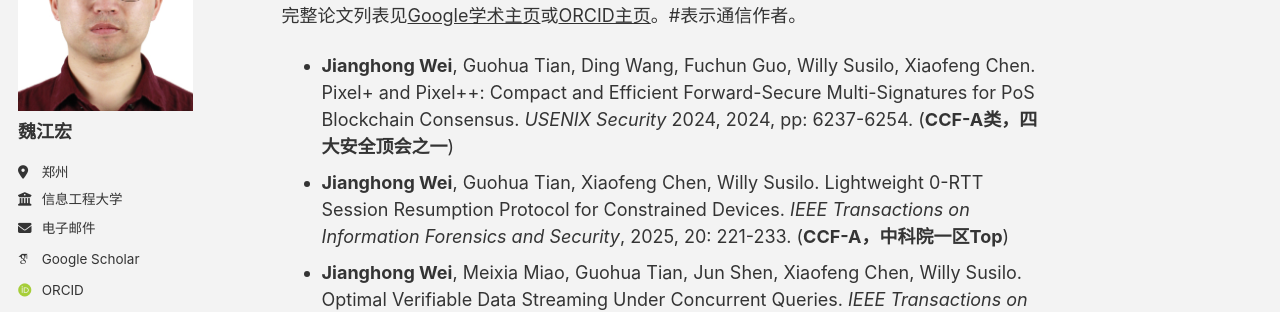
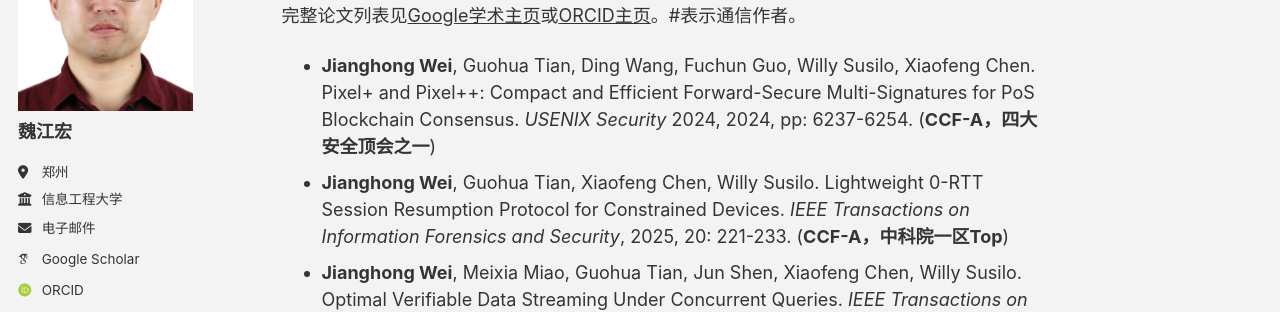
Before and after one commit to jhw-crypt/jhw-crypt.github.io, a Jekyll site: the page built from _pages/about.md, in a window 1280 px wide and 900 px high, scrolled down 1109 px. Shown: the part 151-463 px from the top of the window. Built offline with Jekyll 4.4.1, drawn with Linux system fonts in a browser that asks for light colours; some web fonts are replaced; a script bundle is joined from its source files by our own code; library files that are not in the unit come from our copies.

Commit message:
Update about.md

```diff
--- a/_pages/about.md
+++ b/_pages/about.md
@@ -31,7 +31,7 @@
 
 ## 学术论文
 完整论文列表见[Google学术主页](https://scholar.google.com/citations?user=UK-6A30AAAAJ&hl)或[ORCID主页](https://orcid.org/0000-0002-0286-7973)。#表示通信作者。
-- **Jianghong Wei**, Guohua Tian, Ding Wang, Fuchun Guo, Willy Susilo, Xiaofeng Chen. Pixel+ and Pixel++: Compact and Efficient Forward-Secure Multi-Signatures for PoS Blockchain Consensus. _USENIX Security_ 2024, 2024, pp: 6237-6254. (**CCF-A类，四大安全顶会之一**)
+- **Jianghong Wei**, Guohua Tian, Ding Wang, Fuchun Guo, Willy Susilo, Xiaofeng Chen. Pixel+ and Pixel++: Compact and Efficient Forward-Secure Multi-Signatures for PoS Blockchain Consensus. _USENIX Security_ 2024, 2024, pp: 6237-6254. (**CCF-A，四大安全顶会之一**)
 - **Jianghong Wei**, Guohua Tian, Xiaofeng Chen, Willy Susilo. Lightweight 0-RTT Session Resumption Protocol for Constrained Devices. _IEEE Transactions on Information Forensics and Security_, 2025, 20: 221-233. (**CCF-A，中科院一区Top**)
 - **Jianghong Wei**, Meixia Miao, Guohua Tian, Jun Shen, Xiaofeng Chen, Willy Susilo. Optimal Verifiable Data Streaming Under Concurrent Queries. _IEEE Transactions on Mobile Computing_, 2024, 23(5): 5543-5557. (**CCF-A，中科院一区Top**)
 - **Jianghong Wei**, Xiaofeng Chen, Jianfeng Wang, Xinyi Huang, Willy Susilo. Securing Fine-Grained Data Sharing and Erasure in Outsourced Storage Systems. _IEEE Transactions on Parallel and Distributed Systems_, 2023, 34(2): 552-566. (**CCF-A，中科院一区Top**)
```
